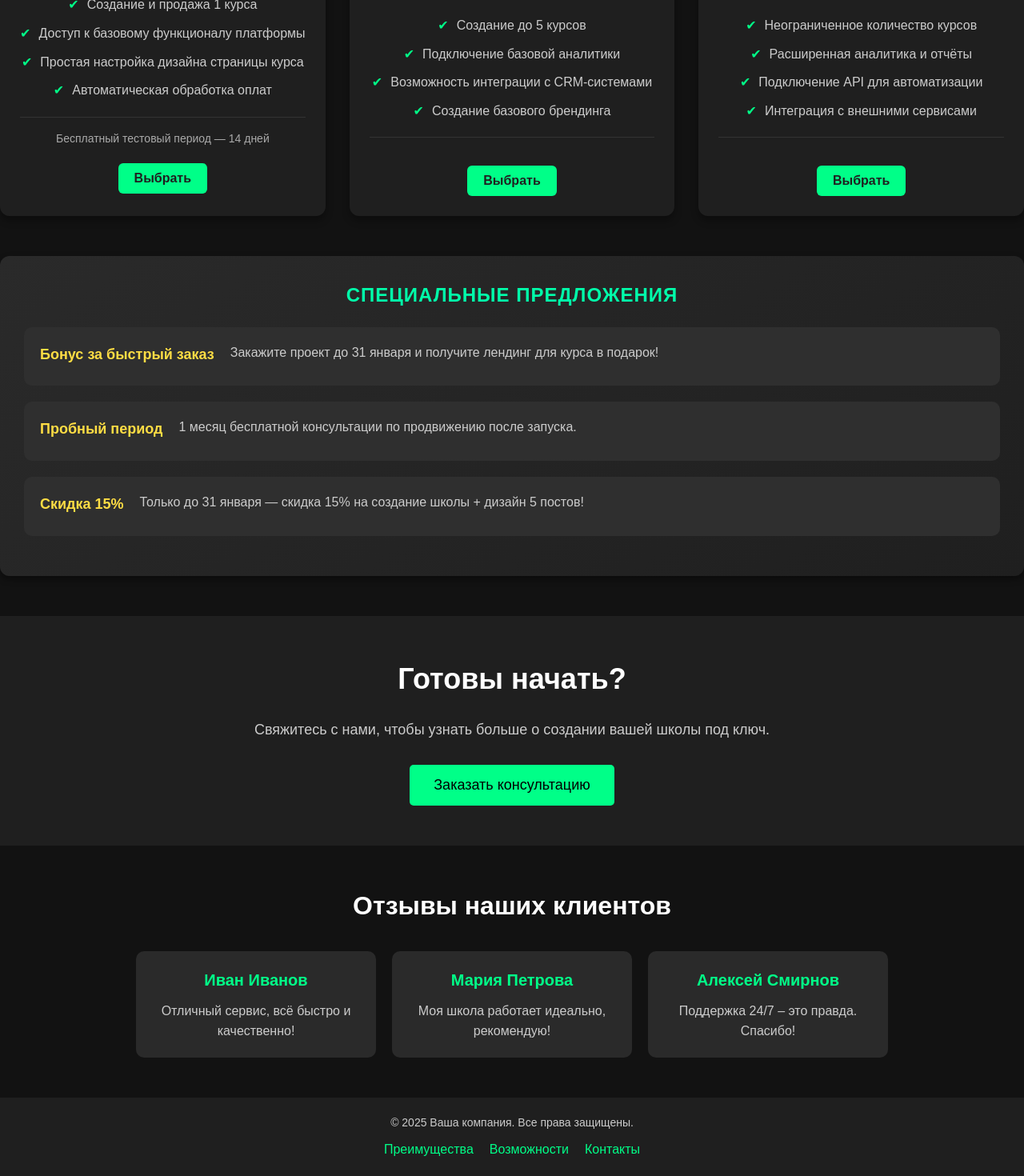
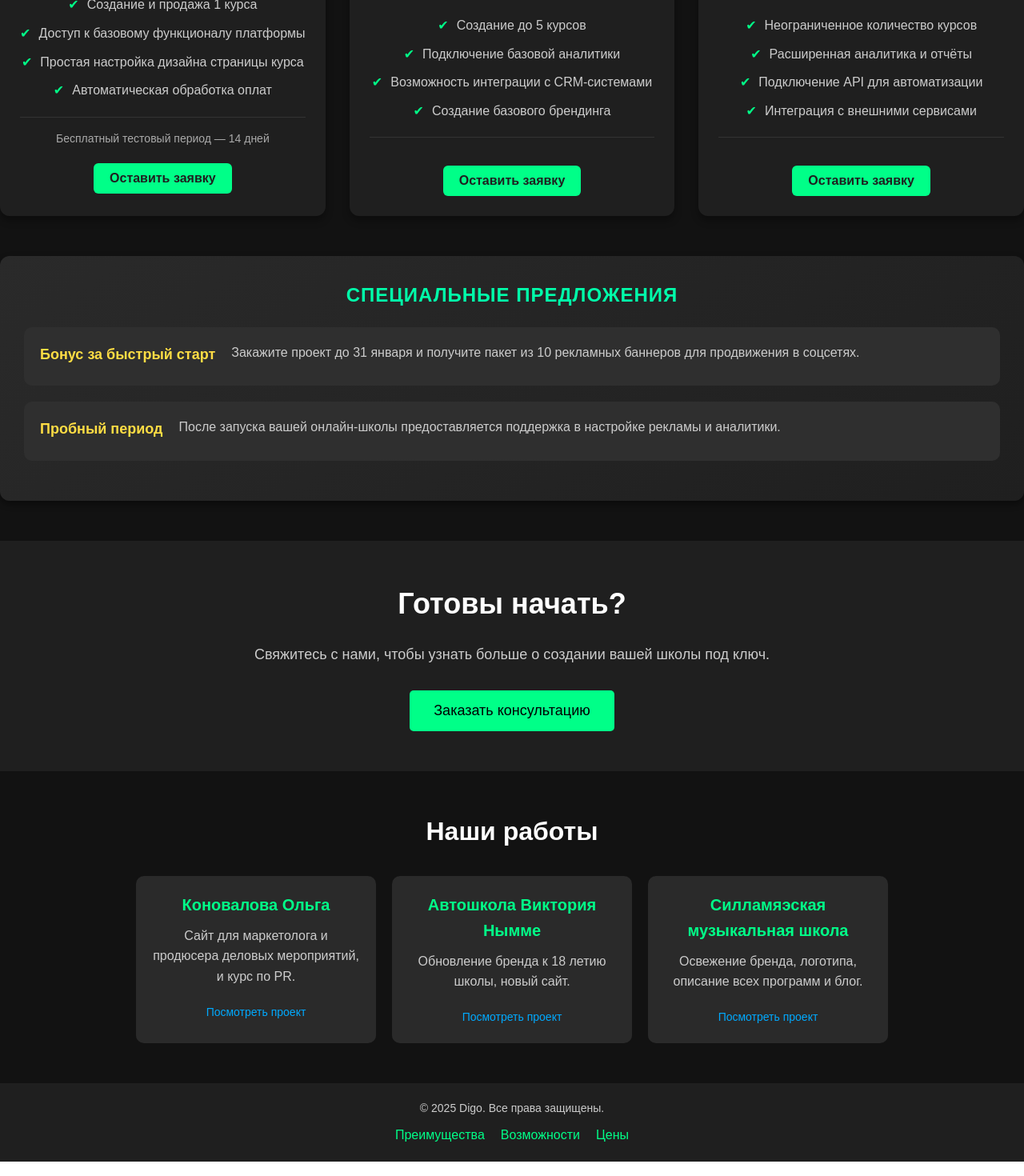
Before and after one commit to visualGravitySense/landing-page-edu, a React (Vite) app: page / in a window 1280 px wide. Shown: the part 2767-4237 px from the top of the page at 80% size. Built offline with nearby package versions, Linux system fonts and the light colour scheme.

Commit message:
our works contact

```diff
--- a/src/components/CTA.jsx
+++ b/src/components/CTA.jsx
@@ -7,7 +7,14 @@ const CTA = () => {
       <div className="container">
         <h2>Готовы начать?</h2>
         <p>Свяжитесь с нами, чтобы узнать больше о создании вашей школы под ключ.</p>
-        <button className="cta-button">Заказать консультацию</button>
+        {/* <button className="cta-button">Заказать консультацию</button> */}
+
+        <button
+                className="cta-button"
+                onClick={() => window.open('https://t.me/visual_sense', '_blank')}
+              >
+                Заказать консультацию
+              </button>
       </div>
     </section>
   );
--- a/src/components/Footer.jsx
+++ b/src/components/Footer.jsx
@@ -6,11 +6,11 @@ const Footer = () => {
   return (
     <footer className="footer">
       <div className="container">
-        <p>&copy; 2025 Ваша компания. Все права защищены.</p>
+        <p>&copy; 2025 Digo. Все права защищены.</p>
         <nav>
           <a href="#advantages">Преимущества</a>
           <a href="#features">Возможности</a>
-          <a href="#cta">Контакты</a>
+          <a href="#plans">Цены</a>
         </nav>
       </div>
     </footer>
--- a/src/components/Header.jsx
+++ b/src/components/Header.jsx
@@ -29,7 +29,12 @@ const Header = () => {
         <a href="#advantages">Преимущества</a>
         <a href="#features">Возможности</a>
         <a href="#plans">Цены</a>
-        <button className="cta-button">Оставить заявку</button>
+        <button
+          className="cta-button"
+          onClick={() => window.open('https://t.me/visual_sense', '_blank')}
+        >
+          Оставить заявку
+        </button>
       </nav>
 
     </header>
--- a/src/components/HeroSection.jsx
+++ b/src/components/HeroSection.jsx
@@ -10,8 +10,13 @@ const HeroSection = () => {
         <span className="dynamic-text">школу вашей мечты</span>
       </h1>
       <p>Быстро, профессионально и под ключ.</p>
-      <button className="cta-button">Оставить заявку</button>
-    </div>
+      <button
+        className="cta-button"
+        onClick={() => window.open('https://t.me/visual_sense', '_blank')}
+      >
+        Оставить заявку
+      </button>
+          </div>
   </section>
   );
 };
--- a/src/components/Prices.jsx
+++ b/src/components/Prices.jsx
@@ -42,17 +42,17 @@ const pricingPlans = [
 
 const specialOffers = [
   {
-    title: "Бонус за быстрый заказ",
-    description: "Закажите проект до 31 января и получите лендинг для курса в подарок!",
+    title: "Бонус за быстрый старт",
+    description: "Закажите проект до 31 января и получите пакет из 10 рекламных баннеров для продвижения в соцсетях.",
   },
   {
     title: "Пробный период",
-    description: "1 месяц бесплатной консультации по продвижению после запуска.",
+    description: "После запуска вашей онлайн-школы предоставляется поддержка в настройке рекламы и аналитики.",
   },
-  {
-    title: "Скидка 15%",
-    description: "Только до 31 января — скидка 15% на создание школы + дизайн 5 постов!",
-  },
+  // {
+    // title: "Скидка 15%",
+    // description: "Только до 31 января — скидка 15% на создание школы + дизайн 5 постов!",
+  // },
 ];
 
 const Prices = () => {
@@ -75,7 +75,14 @@ const Prices = () => {
               <div className="extras">
                 <p>{plan.extras}</p>
               </div>
-              <button className="select-plan">Выбрать</button>
+              {/* <button className="select-plan">Выбрать</button> */}
+
+              <button
+                className="select-plan"
+                onClick={() => window.open('https://t.me/visual_sense', '_blank')}
+              >
+                Оставить заявку
+              </button>
             </div>
         ))}
       </div>
--- a/src/components/Reviews.jsx
+++ b/src/components/Reviews.jsx
@@ -2,21 +2,39 @@ import React from 'react';
 import '../styles/styles.scss';
 
 const reviews = [
-  { id: 1, name: 'Иван Иванов', feedback: 'Отличный сервис, всё быстро и качественно!' },
-  { id: 2, name: 'Мария Петрова', feedback: 'Моя школа работает идеально, рекомендую!' },
-  { id: 3, name: 'Алексей Смирнов', feedback: 'Поддержка 24/7 – это правда. Спасибо!' },
+  {
+    id: 1,
+    name: 'Коновалова Ольга',
+    feedback: 'Сайт для маркетолога и продюсера деловых мероприятий, и курс по PR.',
+    link: 'https://visualgravitysense.github.io/olga-konovalova/'
+  },
+  {
+    id: 2,
+    name: 'Автошкола Виктория Нымме',
+    feedback: 'Обновление бренда к 18 летию школы, новый сайт.',
+    link: 'https://viktorijaautokool.ee/viktorija-ru/'
+  },
+  {
+    id: 3,
+    name: 'Силламяэская музыкальная школа',
+    feedback: 'Освежение бренда, логотипа, описание всех программ и блог.',
+    link: 'https://www.sillamaemk.ee/ru/'
+  }
 ];
 
 const Reviews = () => {
   return (
     <section className="reviews">
       <div className="container">
-        <h2>Отзывы наших клиентов</h2>
+        <h2>Наши работы</h2>
         <div className="review-cards">
           {reviews.map((review) => (
             <div key={review.id} className="card">
               <h3>{review.name}</h3>
               <p>{review.feedback}</p>
+              <a href={review.link} target="_blank" rel="noopener noreferrer" className="link">
+                Посмотреть проект
+              </a>
             </div>
           ))}
         </div>
--- a/src/styles/styles.scss
+++ b/src/styles/styles.scss
@@ -86,10 +86,15 @@ html, body {
     font-size: 16px;
     cursor: pointer;
     border-radius: 5px;
-  }
+    transition: background 0.3s ease;
 
-  .cta-button:hover {
-    background: #00cc66;
+    &:hover {
+      background: #00cc66;
+    }
+
+    &:active {
+      background: #00994d;
+    }
   }
 
   /* Гамбургер */
@@ -411,6 +416,20 @@ html, body {
       p {
         font-size: 16px;
         color: #cccccc;
+        margin-bottom: 10px;
+      }
+
+      .link {
+        display: inline-block;
+        margin-top: 10px;
+        font-size: 14px;
+        color: #00aaff;
+        text-decoration: none;
+        transition: color 0.3s;
+
+        &:hover {
+          color: #0099cc;
+        }
       }
     }
   }
```
Also changed, not shown: src/components/SpecialOffers.jsx (+4 -4 lines).
